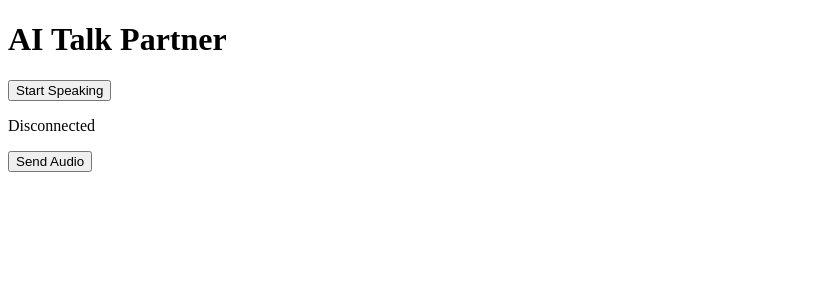
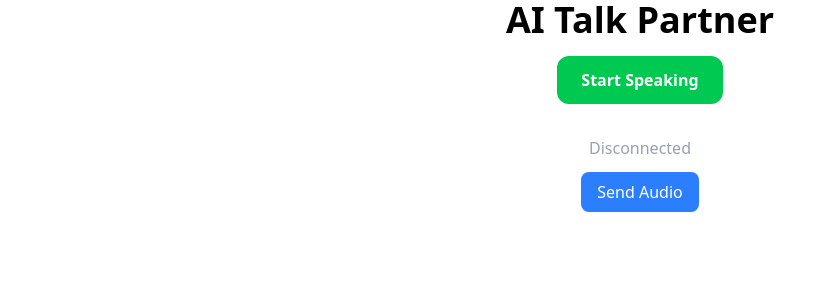
Before and after one commit to Erickype/talk-partner, a Vue app in the folder frontend/: page / in a window 1280 px wide. Shown: the top 300 px of the page, without its empty margins (0-829 px from the left). Built offline with nearby package versions, Linux system fonts and the light colour scheme; no server answers.

Commit message:
Feature: add tailwind configuration

```diff
--- a/frontend/index.html
+++ b/frontend/index.html
@@ -5,6 +5,7 @@
     <link rel="icon" href="/favicon.ico">
     <meta name="viewport" content="width=device-width, initial-scale=1.0">
     <title>Vite App</title>
+    <link href="/src/style.css" rel="stylesheet">
   </head>
   <body>
     <div id="app"></div>
--- a/frontend/package.json
+++ b/frontend/package.json
@@ -14,6 +14,7 @@
     "type-check": "vue-tsc --build"
   },
   "dependencies": {
+    "@tailwindcss/vite": "^4.1.17",
     "axios": "^1.13.1",
     "vue": "^3.5.22"
   },
@@ -22,7 +23,10 @@
     "@types/node": "^22.18.11",
     "@vitejs/plugin-vue": "^6.0.1",
     "@vue/tsconfig": "^0.8.1",
+    "autoprefixer": "^10.4.21",
     "npm-run-all2": "^8.0.4",
+    "postcss": "^8.5.6",
+    "tailwindcss": "^4.1.17",
     "typescript": "~5.9.0",
     "vite": "^7.1.11",
     "vite-plugin-vue-devtools": "^8.0.3",
--- a/frontend/src/App.vue
+++ b/frontend/src/App.vue
@@ -17,7 +17,7 @@ function onAudio(url: string) {
 </script>
 
 <template>
-  <h1>AI Talk Partner</h1>
+  <h1 class="text-4xl font-bold justify-center flex">AI Talk Partner</h1>
   <VoiceRecorder @audio="onAudio" />
   <Chat :audioUrl="audioUrl ?? undefined" />
 </template>
--- /dev/null
+++ b/frontend/src/style.css
@@ -0,0 +1 @@
+@import "tailwindcss";
--- a/frontend/vite.config.ts
+++ b/frontend/vite.config.ts
@@ -1,4 +1,6 @@
 import { fileURLToPath, URL } from 'node:url'
+
+import tailwindcss from '@tailwindcss/vite'
 
 import { defineConfig } from 'vite'
 import vue from '@vitejs/plugin-vue'
@@ -9,6 +11,7 @@ export default defineConfig({
   plugins: [
     vue(),
     vueDevTools(),
+    tailwindcss(),
   ],
   resolve: {
     alias: {
```
Also changed, not shown: 1 other file (tests, documents, lock files or other folders).
